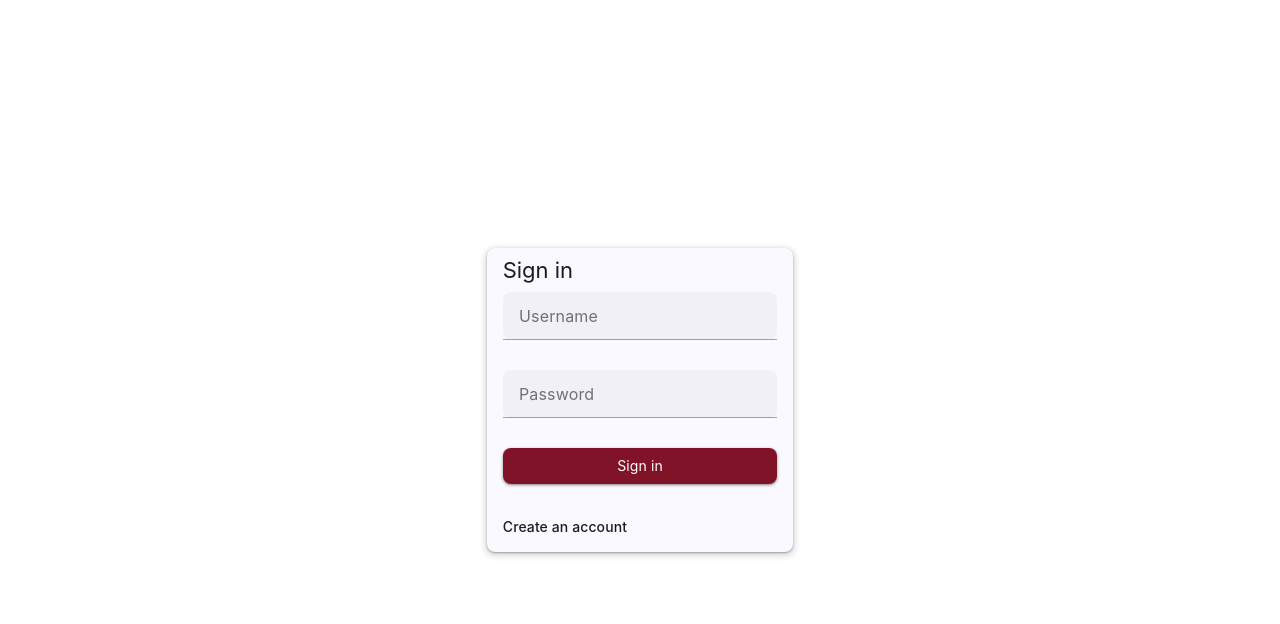
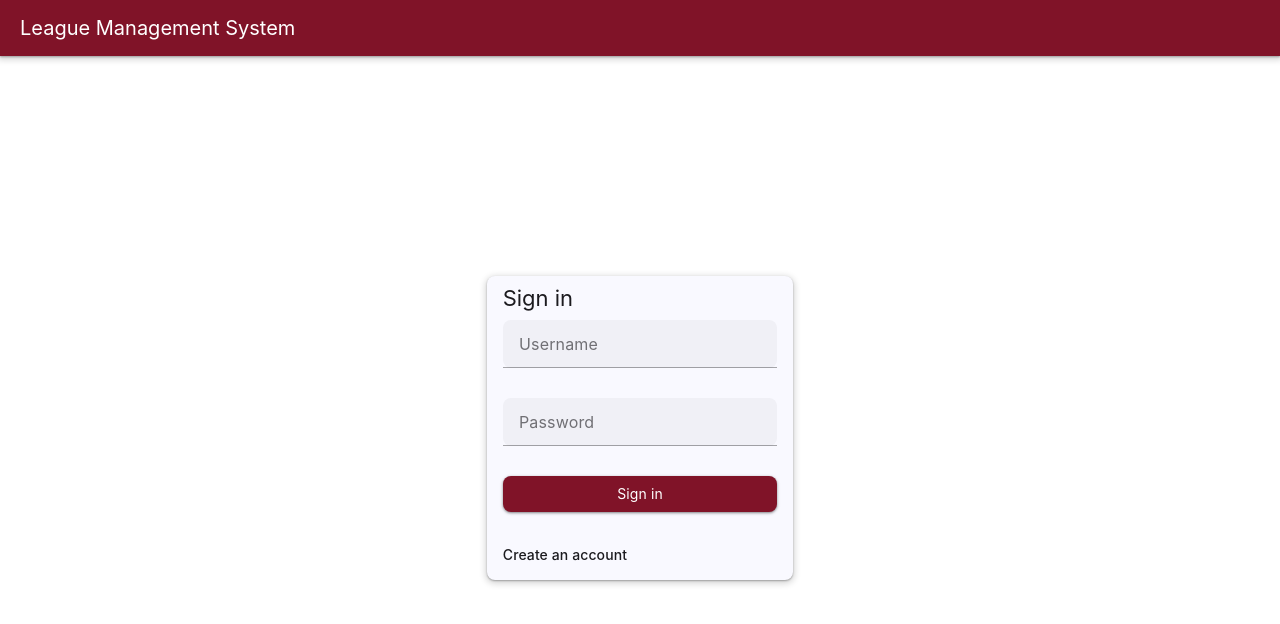
Before and after one commit to Seth-J13/Courses-Project-III, a Vue app in the folder frontend/: page / in a window 1280 px wide. Shown: the top 624 px of the page. Built offline with nearby package versions, Linux system fonts and the light colour scheme; the HTML template or start-up script is replaced by a standard one; what webfontloader would draw is missing.

Commit message:
Adding views to router.js

```diff
--- a/frontend/src/App.vue
+++ b/frontend/src/App.vue
@@ -1,8 +1,10 @@
 <script setup>
+import MenuBar from "./components/MenuBar.vue";
 </script>
 
 <template>
   <v-app>
+    <MenuBar />
     <v-main>
       <router-view />
     </v-main>
--- a/frontend/src/views/Login.vue
+++ b/frontend/src/views/Login.vue
@@ -32,7 +32,7 @@ const handleSubmit = async () => {
 
     Utils.setStore("user", response.data);
     window.dispatchEvent(new CustomEvent("user-logged-in"));
-    await router.push({ name: "TeamList" });
+    await router.push({ name: "Home" });
   } catch (error) {
     errorMessage.value = error.response?.data?.message || "Login failed.";
   } finally {
--- a/frontend/src/views/Team.vue
+++ b/frontend/src/views/Team.vue
@@ -6,6 +6,7 @@ import leagueServices from "../services/leagueServices.js";
 import peopleServices from "../services/peopleServices.js";
 import TeamForm from "../components/TeamForm.vue";
 import PlayerForm from "../components/PlayerForm.vue";
+import MenuBar from "../components/MenuBar.vue";
 import Utils from "../config/utils.js";
 
 const route = useRoute();
```
